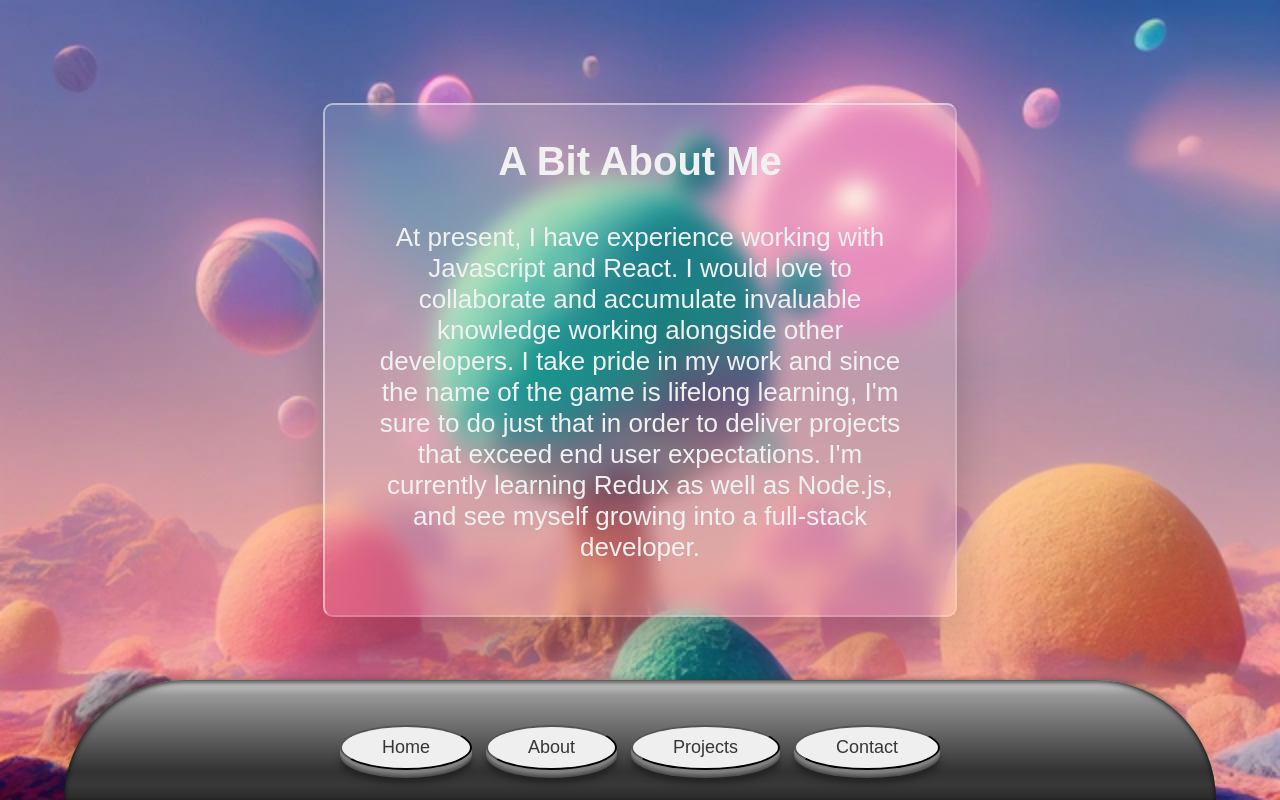
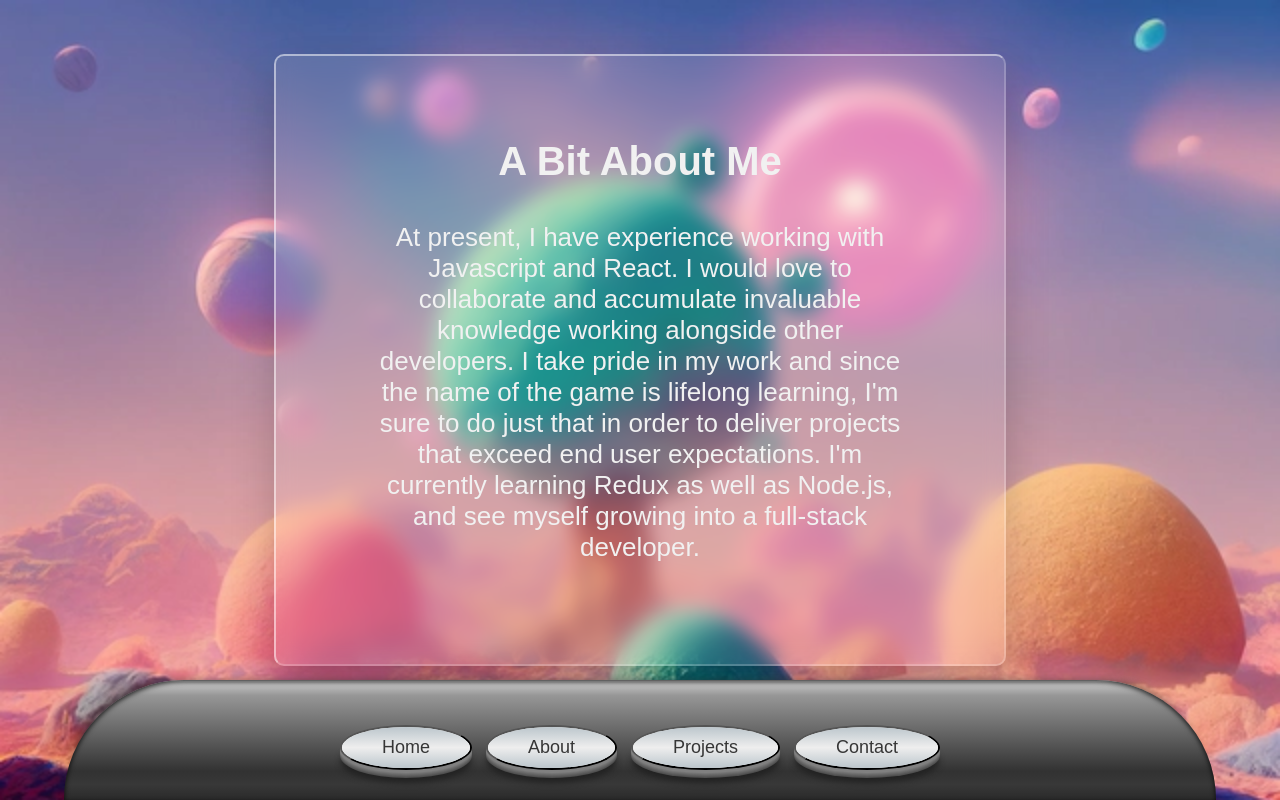
Before and after one commit to Liv4-code/planet-portfolio-site, a React (Create React App) app: page /about in a window 1280 px wide. Built offline with nearby package versions, Linux system fonts and the light colour scheme; a web font is replaced by a local one.

Commit message:
Changed linear gradient syntax of nav buttons background

```diff
--- a/src/About.scss
+++ b/src/About.scss
@@ -25,7 +25,6 @@ $breakpoint-xsml-cellphone: 400px;
     padding: 5%;
     width: 600px;
     height: 60vh;
-    padding: 15px;
     color: rgb(241, 241, 241);
     background: rgba(255, 255, 255, 0.1);
     box-shadow: 0 25px 45px rgba(0, 0, 0, 0.2);
--- a/src/App.scss
+++ b/src/App.scss
@@ -85,6 +85,7 @@ a {
     }
 
     .navigation__button span {
+        background: linear-gradient(#bcc6cc, #eee, #bcc6cc);
         border-radius: 50%;
         display: inline-block;
         padding: 10px 40px 10px 40px;
```
